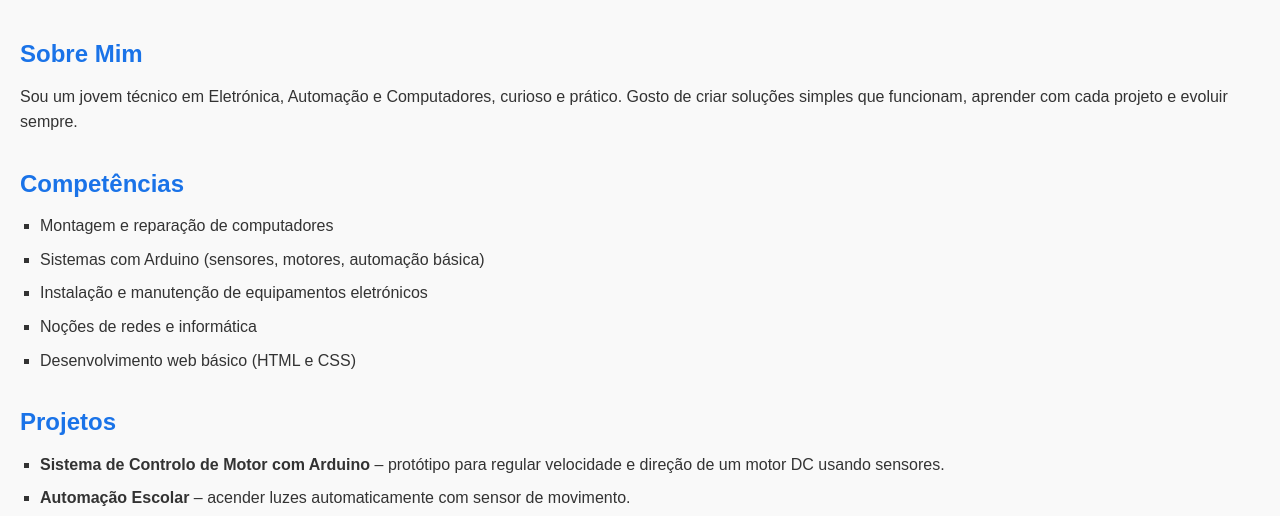
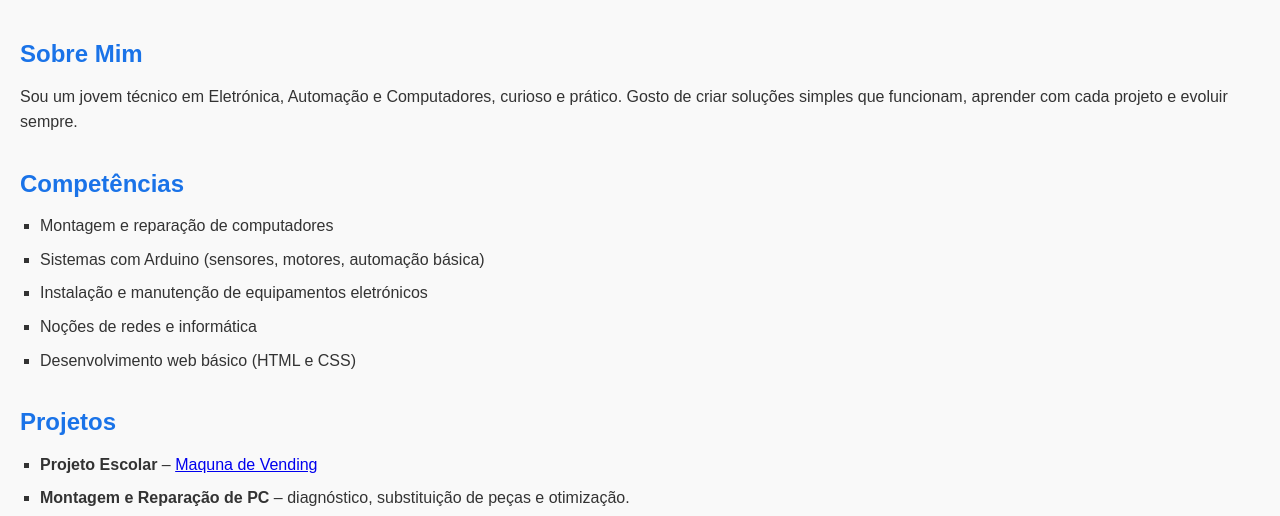
Before and after one commit to pjn821/pjn821.github.io, a plain HTML site: page index.html in a window 1280 px wide. Shown: the part 276-792 px from the top of the page. Drawn offline with Linux system fonts and the light colour scheme.

Commit message:
add link projeto escolar

```diff
--- a/index.html
+++ b/index.html
@@ -59,8 +59,7 @@
     <section id="projetos">
       <h2>Projetos</h2>
       <ul>
-        <li><strong>Sistema de Controlo de Motor com Arduino</strong> – protótipo para regular velocidade e direção de um motor DC usando sensores.</li>
-        <li><strong>Automação Escolar</strong> – acender luzes automaticamente com sensor de movimento.</li>
+        <li><strong>Projeto Escolar</strong> – <a href="https://sites.google.com/estel.edu.pt/eco-vending-machine/p%C3%A1gina-inicial?authuser=0">Maquna de Vending</a></li>
         <li><strong>Montagem e Reparação de PC</strong> – diagnóstico, substituição de peças e otimização.</li>
         <li><strong>Website Pessoal</strong> – página simples em HTML/CSS para portfólio online.</li>
       </ul>
```
Also changed, not shown: 1 other file.
